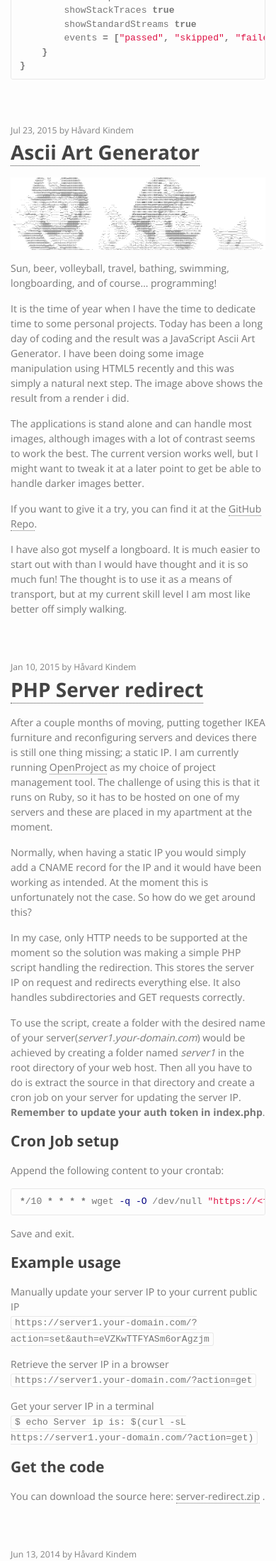
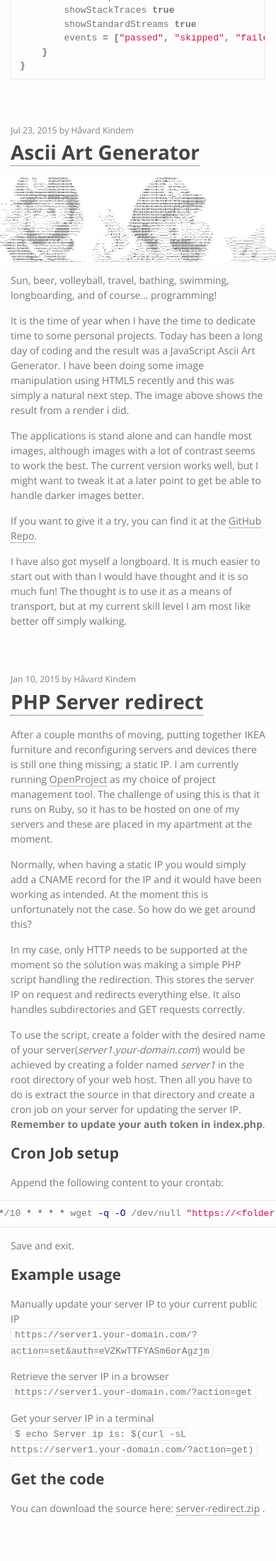
Before and after one commit to BadVertex/badvertex.github.io, a Jekyll site: the page built from index.html, in a window 390 px wide. Shown: the part 715-2914 px from the top of the page at 71% size. Built offline with Jekyll 4.4.1, drawn with Linux system fonts in a browser that asks for light colours; the list of posts is cut into pages by our own code.

Commit message:
Add full width images for mobile

```diff
--- a/_sass/_base.scss
+++ b/_sass/_base.scss
@@ -52,6 +52,18 @@
 /**
  * Figures
  */
+figure {
+    @include media-query($on-laptop) {
+        margin-right: -$spacing-unit / 2;
+        margin-left: -$spacing-unit / 2;
+    }
+
+    @include media-query($content-width) {
+        margin-right: -$spacing-unit;
+        margin-left: -$spacing-unit;
+    }
+}
+
 figcaption {
     font-size: $small-font-size;
 }
```
